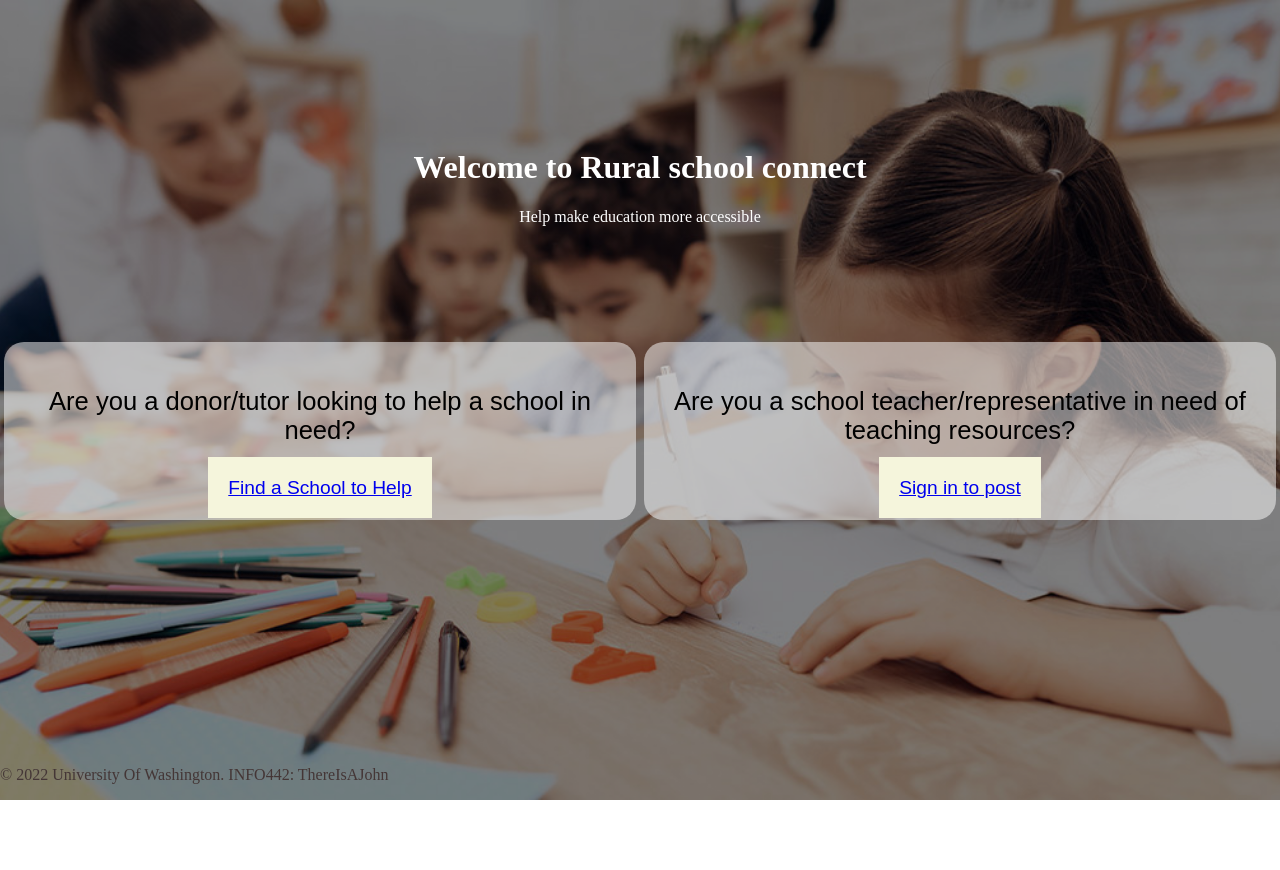
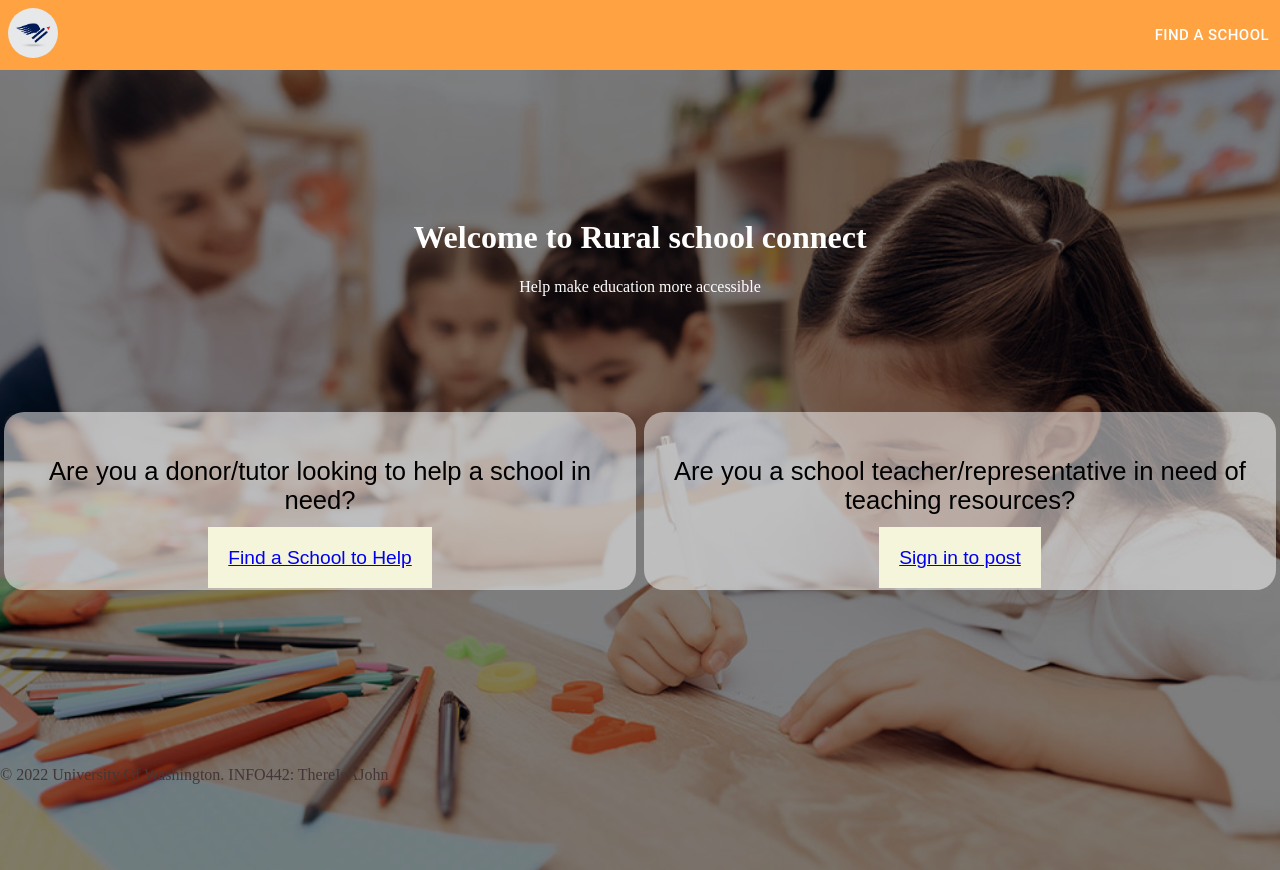
Before and after one commit to UW-INFO442-AU22/TheresAJohn, a React (Create React App) app in the folder client/: page / in a window 1280 px wide. Before the commit the page ends 800 px from the top, so only its background shows below. Built offline with nearby package versions, Linux system fonts and the light colour scheme.

Commit message:
Move browser router and routes from home component to app component

```diff
--- a/client/src/components/App.js
+++ b/client/src/components/App.js
@@ -1,7 +1,12 @@
 import React from "react"
+import { Routes, Route, Link } from "react-router-dom"
+import { CreateHome } from './homePage'
+import FindSchool from "./FindSchool";
+import Navbar from "./../widgets/Navbar";
+import {UserAuthSignIn, UserAuthRegister} from "./UserAuth.js"
+import { Footer } from "./../widgets/Footer";
 
 import './../stylesheets/App.css'
-import {CreateHomePage} from '../homePage'
 
 function App() {
   // const [data, setData] = useState(null)
@@ -15,8 +20,16 @@ function App() {
   return (
     <div className="App">
       <header className="App-header">
+        <Navbar />
       </header>
-      <CreateHomePage />
+      <Routes>
+        <Route path="/" element={<CreateHome />} />
+        <Route path="tutor" exact={true} element={<FindSchool />} />
+        <Route path="signin" element={<UserAuthSignIn />} />
+        <Route path="register" element={<UserAuthRegister />} />
+      </Routes>
+
+      <Footer />
     </div>
   );
 }
--- /dev/null
+++ b/client/src/components/homePage.js
@@ -0,0 +1,61 @@
+import React from "react"
+import '../stylesheets/App.css'
+import {
+    BrowserRouter,
+    Routes,
+    Route,
+    Link
+} from "react-router-dom"
+import { Footer } from '../widgets/Footer'
+// import Navbar from './widgets/Navbar'
+import FindSchool from "./FindSchool.js"
+import {UserAuthSignIn, UserAuthRegister} from "./UserAuth.js"
+
+// export function CreateHomePage() {
+//     return (
+//         <BrowserRouter>
+//             <Routes>
+//                 <Route path="/" element={<CreateHome />} />
+//                 <Route path="tutor" exact={true} element={<FindSchool />} />
+//                 <Route path="signin" element={<UserAuthSignIn />} />
+//                 <Route path="register" element={<UserAuthRegister />} />
+//             </Routes>
+//         </BrowserRouter>
+//     )
+
+// }
+
+export function CreateHome() {
+    return (
+        <div className="landing-page">
+            <Home />
+        </div>
+    )
+}
+
+export function Home() {
+    return (
+        <main>
+            <div className="hero-image">
+                <div className="hero-text">
+                    <h1>Welcome to Rural school connect</h1>
+                    <p>Help make education more accessible</p>
+                </div>
+            </div>
+            <div className="float-container">
+                <div className="float-child">
+                    <div className="mainDiv">
+                        <p>Are you a donor/tutor looking to help a school in need?</p>
+                        <Link className="mainButton" to={"/tutor"}>Find a School to Help</Link>
+                    </div>
+                </div>
+                <div className="float-child">
+                    <div className="mainDiv">
+                        <p>Are you a school teacher/representative in need of teaching resources?</p>
+                        <Link className="mainButton" to={"/signin"}>Sign in to post</Link>
+                    </div>
+                </div>
+            </div>
+        </main>
+    )
+}
--- a/client/src/homePage.js
+++ /dev/null
@@ -1,82 +0,0 @@
-import React from "react"
-import './stylesheets/App.css'
-import {
-    BrowserRouter,
-    Routes,
-    Route,
-    Link
-} from "react-router-dom"
-import { Footer } from './widgets/Footer'
-// import Navbar from './widgets/Navbar'
-import FindSchool from "./components/FindSchool.js"
-import {UserAuthSignIn, UserAuthRegister} from "./components/UserAuth.js"
-
-export function CreateHomePage() {
-    return (
-        <BrowserRouter>
-            <Routes>
-                <Route path="/" element={<CreateHome />} />
-                <Route path="tutor" exact={true} element={<FindSchool />} />
-                <Route path="signin" element={<UserAuthSignIn />} />
-                <Route path="register" element={<UserAuthRegister />} />
-            </Routes>
-        </BrowserRouter>
-    )
-
-}
-
-function CreateHome() {
-    return (
-        <div className="landing-page">
-            <Home />
-            <Footer />
-        </div>
-    )
-}
-
-export function Home() {
-    return (
-        <main>
-            <div className="hero-image">
-                <div className="hero-text">
-                    <h1>Welcome to Rural school connect</h1>
-                    <p>Help make education more accessible</p>
-                </div>
-            </div>
-            <div className="float-container">
-                <div className="float-child">
-                    <div className="mainDiv">
-                        <p>Are you a donor/tutor looking to help a school in need?</p>
-                        <Link className="mainButton" to={"/tutor"}>Find a School to Help</Link>
-                    </div>
-                </div>
-                <div className="float-child">
-                    <div className="mainDiv">
-                        <p>Are you a school teacher/representative in need of teaching resources?</p>
-                        <Link className="mainButton" to={"/signin"}>Sign in to post</Link>
-                    </div>
-                </div>
-            </div>
-        </main>
-    )
-}
-
-// export function Spec() {
-//     return (
-//         <main className="index-main">
-//             <div className="flexbox-single-anime">
-//                 <div className="discription-container">
-//                     <img className="poster" src={require('./stylesheets/education.jpeg')} alt="children learning in school"/>
-//                     <h2>School Name</h2>
-//                 </div>
-
-//                 <div className="discription-container-title">
-//                     <h2 className="anime-title">After school math tutor for 7th grade students</h2>
-//                     <p className="discription-text">Here is XXX Middle School and we are looking for after school math tutors. We are looking for about 10 tutors to help 40 students with their courseworks and helping them to prepare for final coming up.</p >
-
-//                     <button> School Link </button>
-//                 </div>
-//             </div>
-//         </main>
-//     )
-// }
--- a/client/src/index.js
+++ b/client/src/index.js
@@ -1,4 +1,5 @@
 import React from 'react';
+import { BrowserRouter } from "react-router-dom";
 import ReactDOM from 'react-dom/client';
 // import './stylesheets/index.css';
 import App from './components/App';
@@ -7,7 +8,9 @@ import reportWebVitals from './reportWebVitals';
 const root = ReactDOM.createRoot(document.getElementById('root'));
 root.render(
   <React.StrictMode>
-    <App />
+    <BrowserRouter>
+      <App />
+    </BrowserRouter>
   </React.StrictMode>
 );
 
--- a/client/src/stylesheets/Navbar.css
+++ b/client/src/stylesheets/Navbar.css
@@ -3,6 +3,7 @@
   justify-content: space-between;
   align-items: center;
   width: 100%;
+  background: #ffa242;
 }
 
 .logo {
@@ -15,7 +16,6 @@
 ul {
   display: flex;
   justify-content: space-around;
-  width: 20vw;
   padding: 0;
   margin: 0;
   list-style-type: none;
--- a/client/src/widgets/Navbar.js
+++ b/client/src/widgets/Navbar.js
@@ -1,11 +1,14 @@
 import React from "react";
+import { Link } from "react-router-dom"
 import Button from "@mui/material/Button";
 import "../stylesheets/Navbar.css";
 
 function Navbar() {
   return (
     <nav className="navbar">
-      <img className="logo" src="img/pencil-with-wings.jpg" alt="logo" />
+      <Link to="/">
+        <img className="logo" src="img/pencil-with-wings.jpg" alt="logo" />
+      </Link>
       <ul>
         {/* <li>
           <Button variant="text" size="large" style={{color: "white"}}>Find A Tutor</Button>
```
